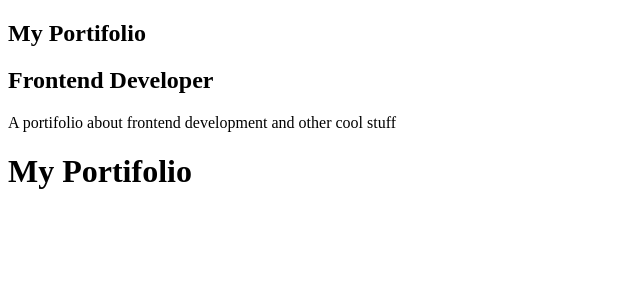
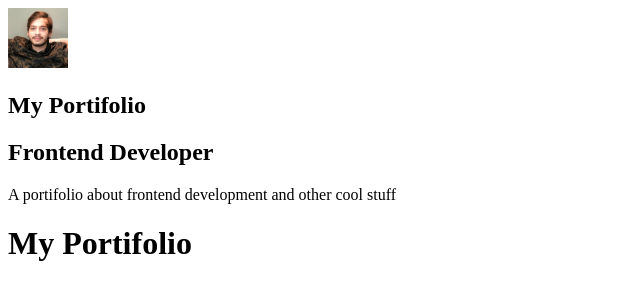
Before and after one commit to igor-cotrim/My-Portifolio-gatsby-test, a Gatsby site: page / in a window 1280 px wide. Shown: the whole page, without its empty margins (0-640 px from the left). Built offline with nearby package versions, Linux system fonts and the light colour scheme; Gatsby itself is replaced by a stand-in of ours.

Commit message:
add to avatar and gatsby image

```diff
--- a/package.json
+++ b/package.json
@@ -6,6 +6,7 @@
   "author": "Kyle Mathews <mathews.kyle@gmail.com>",
   "dependencies": {
     "gatsby": "^3.0.1",
+    "gatsby-image": "^3.0.0",
     "gatsby-plugin-gatsby-cloud": "^2.0.0",
     "gatsby-plugin-image": "^1.0.0",
     "gatsby-plugin-manifest": "^3.0.0",
--- /dev/null
+++ b/src/components/Avatar/index.js
@@ -0,0 +1,23 @@
+import React from 'react'
+import {useStaticQuery, graphql} from 'gatsby'
+import Img from 'gatsby-image'
+
+const Avatar = () => {
+  const {avatarImage} = useStaticQuery(
+    graphql`
+      query{
+        avatarImage: file(relativePath: {eq: "profile-img.png"}) {
+          childImageSharp {
+            fixed(width: 60, height: 60){
+              ...GatsbyImageSharpFixed
+            }
+          }
+        }
+      }
+    `
+  )
+
+  return <Img fixed={avatarImage.childImageSharp.fixed}/>
+}
+
+export default Avatar
--- a/src/components/Profile/index.js
+++ b/src/components/Profile/index.js
@@ -1,5 +1,7 @@
 import React from 'react'
 import {useStaticQuery, graphql} from 'gatsby'
+
+import Avatar from '../Avatar'
 
 const Profile = () => {
   const {
@@ -21,6 +23,7 @@
 
 return (
   <div className="Profile-wrapper">
+    <Avatar/>
     <h1>{title}</h1>
     <h2>{position}</h2>
     <p>{description}</p>
```
Also changed, not shown: src/images/profile-img.png (added), 1 other file.
